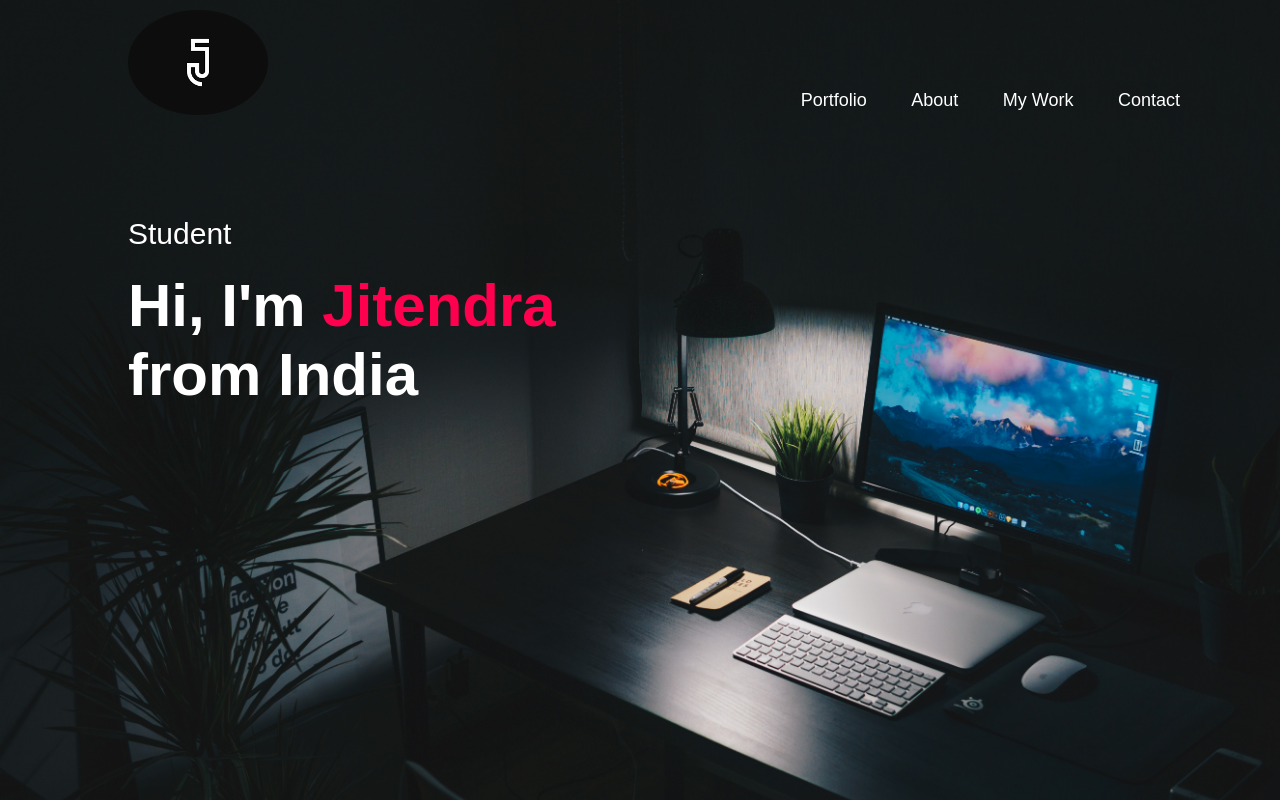
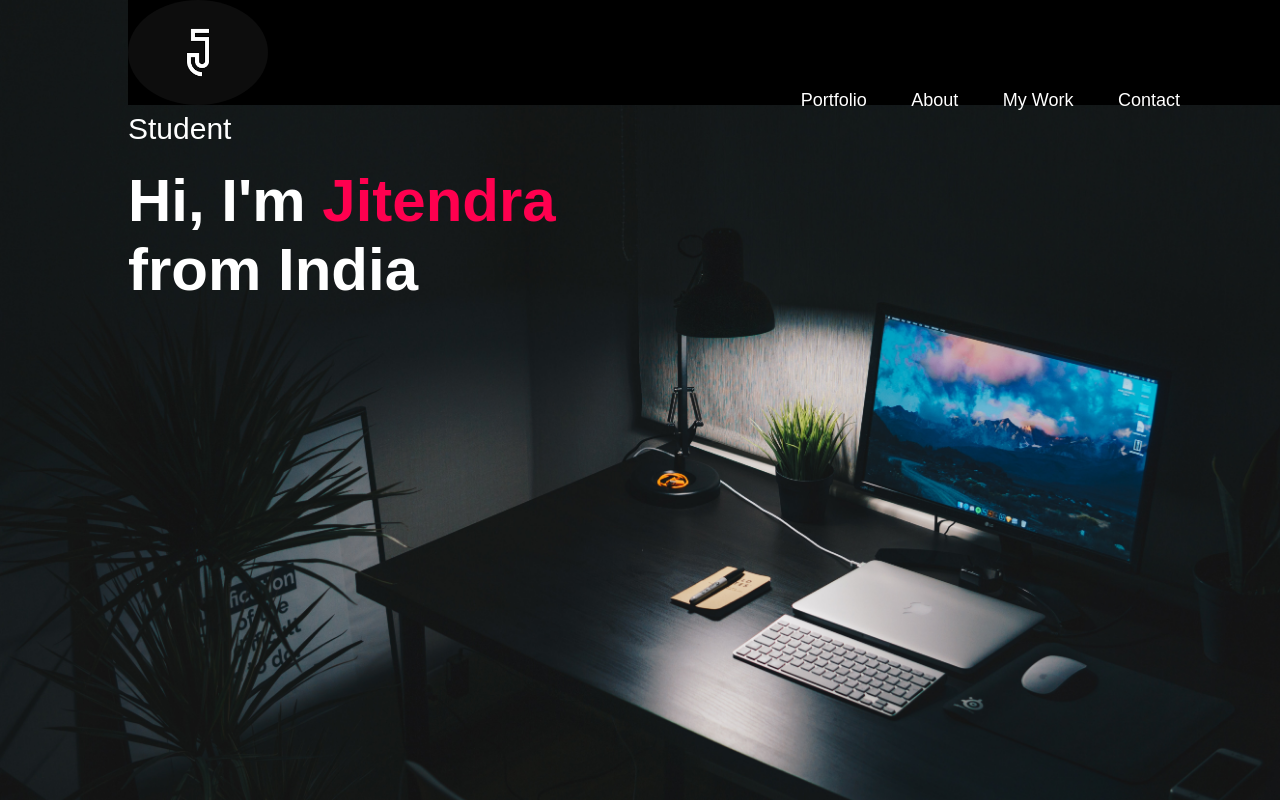
Before and after one commit to Jitendra-choudary/My-Portfolio, a plain HTML site: page index.html in a window 1280 px wide. Shown: the top 800 px of the page. Drawn offline with Linux system fonts and the light colour scheme.

Commit message:
Update styles.css

```diff
--- a/styles.css
+++ b/styles.css
@@ -31,13 +31,19 @@ body
     padding:10px 10%;
 }
 
-nav
-{
-    display: flex;
+
+#navbar {
+     display: flex;
     align-items: center;
     justify-content: space-between;
     flex-wrap: wrap;
+    position: fixed;
+    top: 0;
+    width: 100%;
+    z-index: 1000;
+    background: #000; /* Add a background color to navbar */
 }
+
 
 #jit
 {
```
